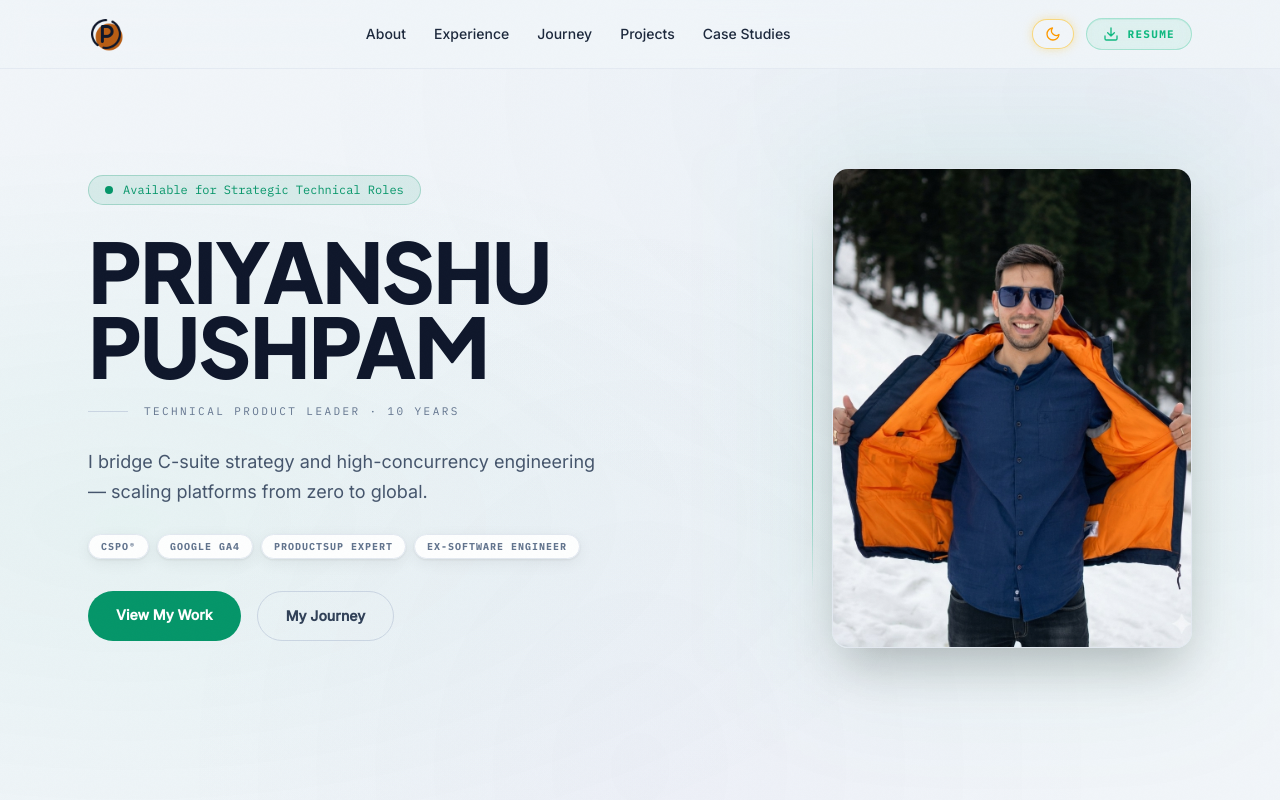
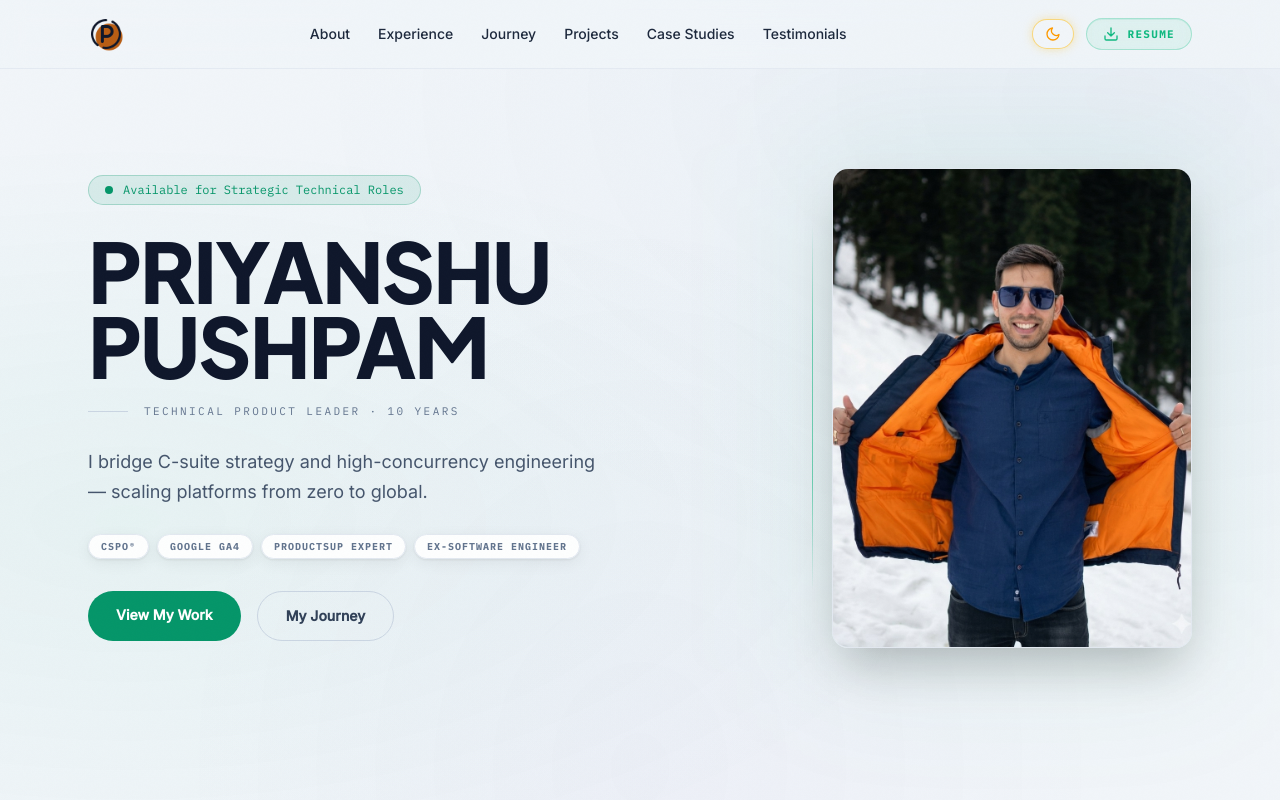
Before and after one commit to priyanshup/Portfolio, a React (Vite) app: page / in a window 1280 px wide. Shown: the top 800 px of the page. Built offline with nearby package versions, Linux system fonts and the light colour scheme.

Commit message:
Add Testimonials link to nav
Nav.jsx's NAV_LINKS array feeds both the desktop nav and the mobile
dropdown, so Testimonials now appears in both without any other
markup changes.

```diff
--- a/src/components/layout/Nav.jsx
+++ b/src/components/layout/Nav.jsx
@@ -35,6 +35,7 @@ const NAV_LINKS = [
   ['#journey',      'Journey'],
   ['#projects',     'Projects'],
   ['#case-studies', 'Case Studies'],
+  ['#testimonials', 'Testimonials'],
 ];
 
 const SOCIAL_LINKS = [
```
